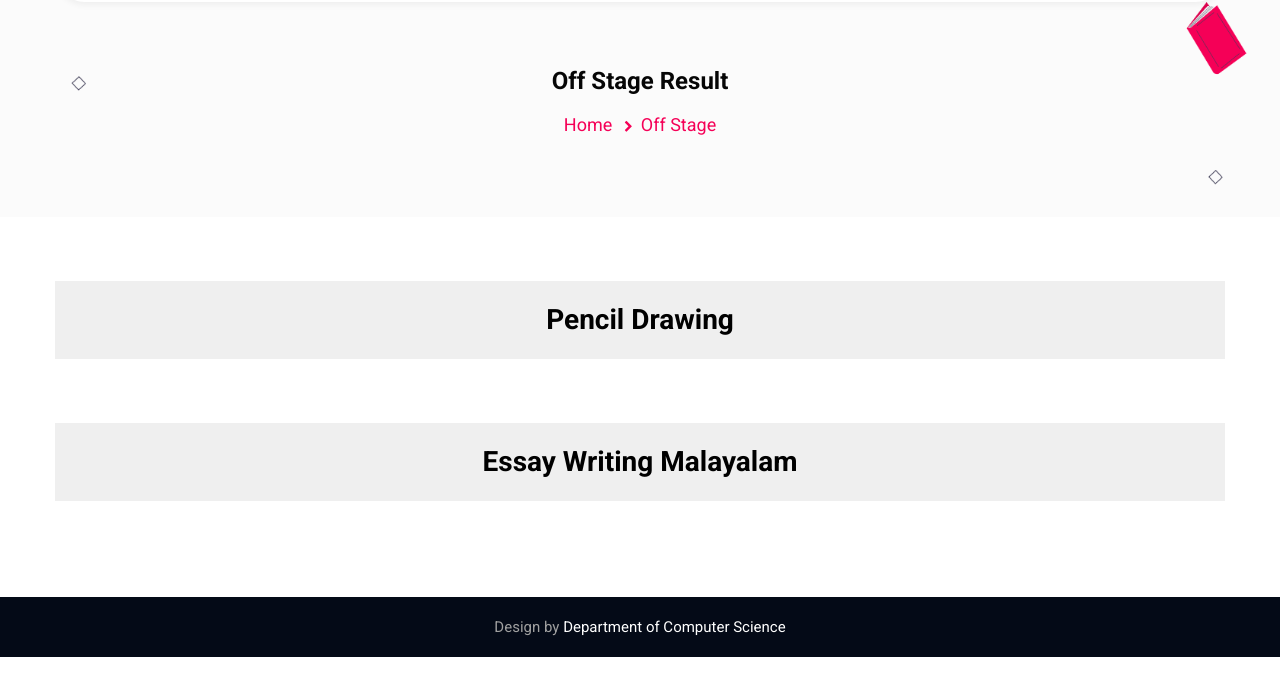
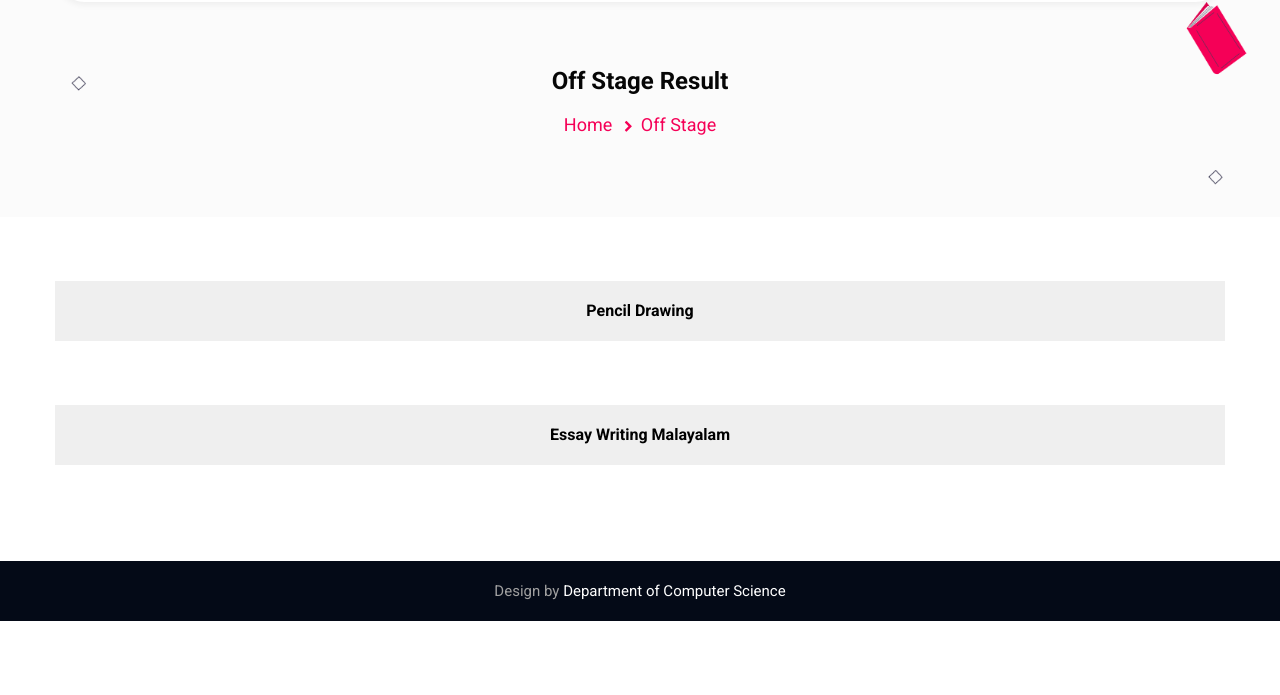
Before and after one commit to MohammedHisam/arts, a plain HTML site: page offStage.html in a window 1280 px wide. Shown: the part 83-778 px from the top of the page. Drawn offline with Linux system fonts and the light colour scheme.

Commit message:
result heading size 1.75 rem to 1 rem

```diff
--- a/offStage.html
+++ b/offStage.html
@@ -26,7 +26,7 @@ Author URL: http://w3layouts.com
             border: none;
             /*text-align: left;*/
             outline: none;
-            font-size: 1.75rem;
+            font-size: 1rem;
         }
 
         .active, .collapsible:hover {
```
